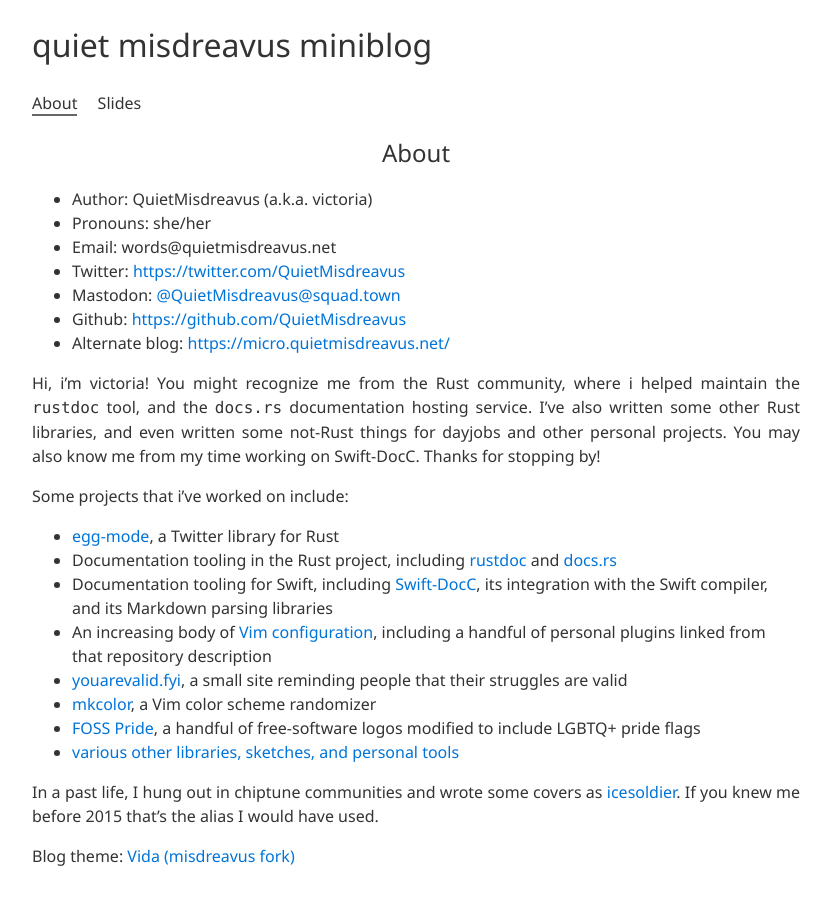
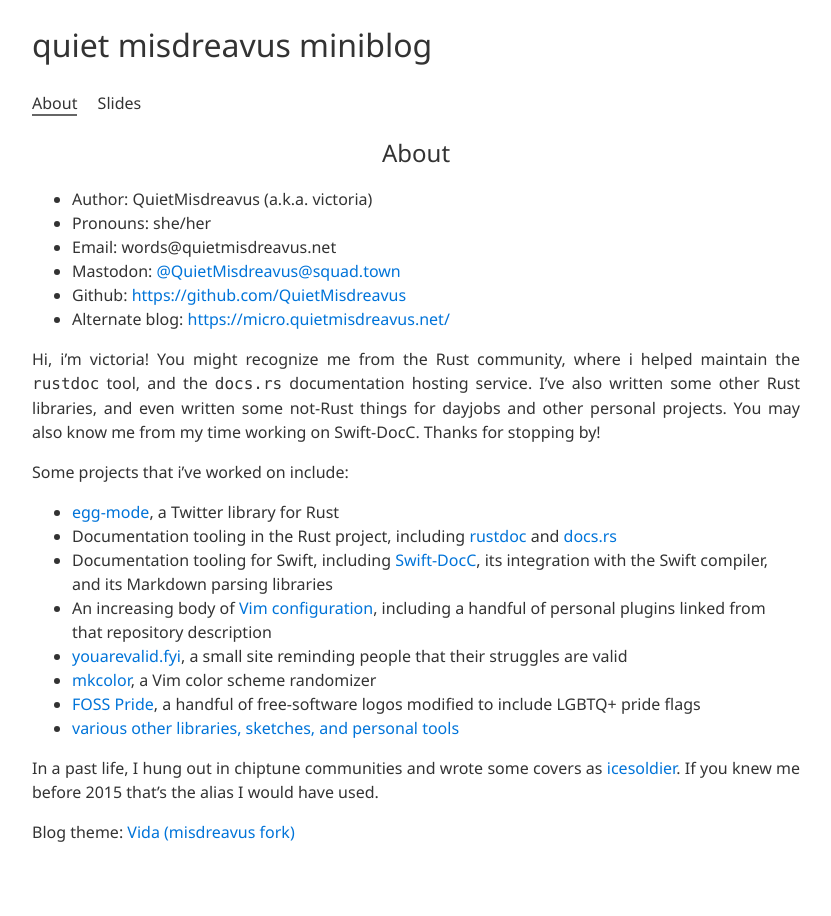
Before and after one commit to QuietMisdreavus/quietmisdreavus.net, a Jekyll site: the page built from about.md, in a window 1280 px wide. Shown: the whole page, without its empty margins (224-1055 px from the left). Built offline with Jekyll 4.4.1, drawn with Linux system fonts in a browser that asks for light colours; some of the changed lines change nothing that is shown.

Commit message:
remove twitter link from about page

```diff
--- a/about.md
+++ b/about.md
@@ -6,7 +6,6 @@
 - Author:  QuietMisdreavus (a.k.a. victoria)
 - Pronouns: she/her
 - Email:   words@quietmisdreavus.net
-- Twitter: <https://twitter.com/QuietMisdreavus>
 - Mastodon: <a rel="me" href="https://squad.town/@QuietMisdreavus">@QuietMisdreavus@squad.town</a>
 - Github:  <https://github.com/QuietMisdreavus>
 - Alternate blog: <https://micro.quietmisdreavus.net/>
```
